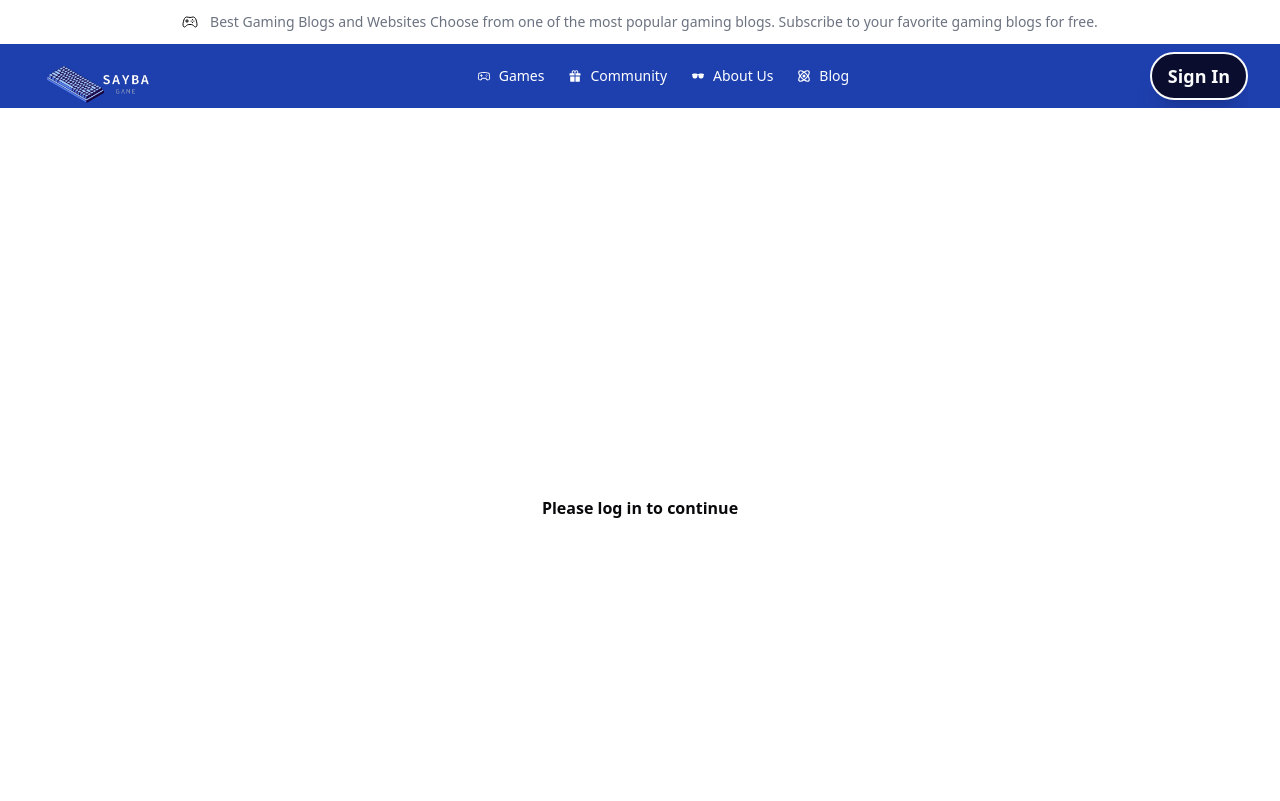
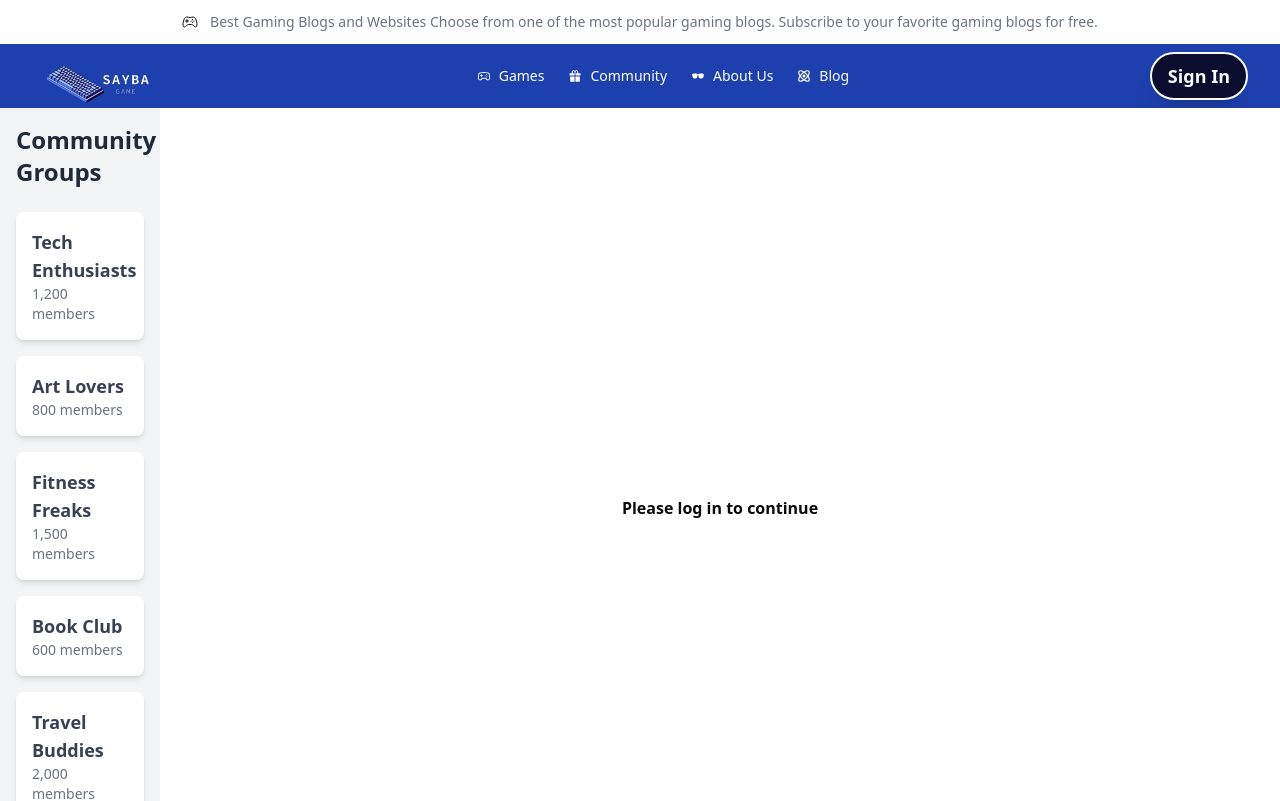
Before and after one commit to Nyfong/game-recom, a Next.js app: page /content/commu in a window 1280 px wide. Shown: the top 801 px of the page. Built offline with nearby package versions, Linux system fonts and the light colour scheme; what next would draw is missing.

Commit message:
community

```diff
--- a/src/app/content/commu/page.jsx
+++ b/src/app/content/commu/page.jsx
@@ -1,15 +1,65 @@
+"use client";
+import { useState } from "react";
 import SocialCard from "@/components/commuStuff/Card/crudCard/SocailCard";
-import CommunityContent from "@/components/commuStuff/Card/crudCard/SocailCard";
 import { ErrorBoundary } from "next/dist/client/components/error-boundary";
-
+import Link from "next/link";
 // ./src/app/content/commu/page.jsx
 export default function CommunityPage() {
+  const [showThirdColumn, setShowThirdColumn] = useState(false);
+
+  // Example community groups data
+  const communityGroups = [
+    { id: 1, name: "Tech Enthusiasts", members: 1200 },
+    { id: 2, name: "Art Lovers", members: 800 },
+    { id: 3, name: "Fitness Freaks", members: 1500 },
+    { id: 4, name: "Book Club", members: 600 },
+    { id: 5, name: "Travel Buddies", members: 2000 },
+  ];
+
   return (
     <ErrorBoundary>
-      {" "}
-      <SocialCard />{" "}
+      <section className="grid grid-cols-1 md:grid-cols-8 h-screen">
+        {/* Third Column - Sticky on larger screens, dropdown toggle on mobile */}
+        <div
+          className={`bg-gray-100 sticky top-0 h-screen overflow-y-auto ${
+            showThirdColumn ? "block" : "hidden"
+          } md:block md:col-span-2 lg:col-span-1`}
+        >
+          <div className="p-4">
+            <h2 className="text-2xl font-bold text-gray-800 mb-6">
+              Community Groups
+            </h2>
+            <ul className="space-y-4">
+              {communityGroups.map((group) => (
+                <li
+                  key={group.id}
+                  className="bg-white p-4 rounded-lg shadow-md hover:shadow-lg transition-shadow cursor-pointer"
+                >
+                  <h3 className="text-lg font-semibold text-gray-700">
+                    <Link href="/live-chat">{group.name}</Link>
+                  </h3>
+                  <p className="text-sm text-gray-500">
+                    {group.members.toLocaleString()} members
+                  </p>
+                </li>
+              ))}
+            </ul>
+          </div>
+        </div>
+
+        {/* Second Column - Scrollable, full width on mobile */}
+        <div className="overflow-y-auto col-span-1 md:col-span-6  lg:col-span-7 px-4 md:px-20">
+          <SocialCard />
+        </div>
+
+        {/* Dropdown Button for Mobile */}
+        <button
+          className="fixed bottom-4 right-4 bg-blue-500 text-white p-2 rounded-lg md:hidden"
+          onClick={() => setShowThirdColumn(!showThirdColumn)}
+        >
+          {showThirdColumn ? "Hide" : "Show"} Column 3
+        </button>
+      </section>
     </ErrorBoundary>
   );
 }
-
-// ./src/components/CommunityContent.jsx
```
